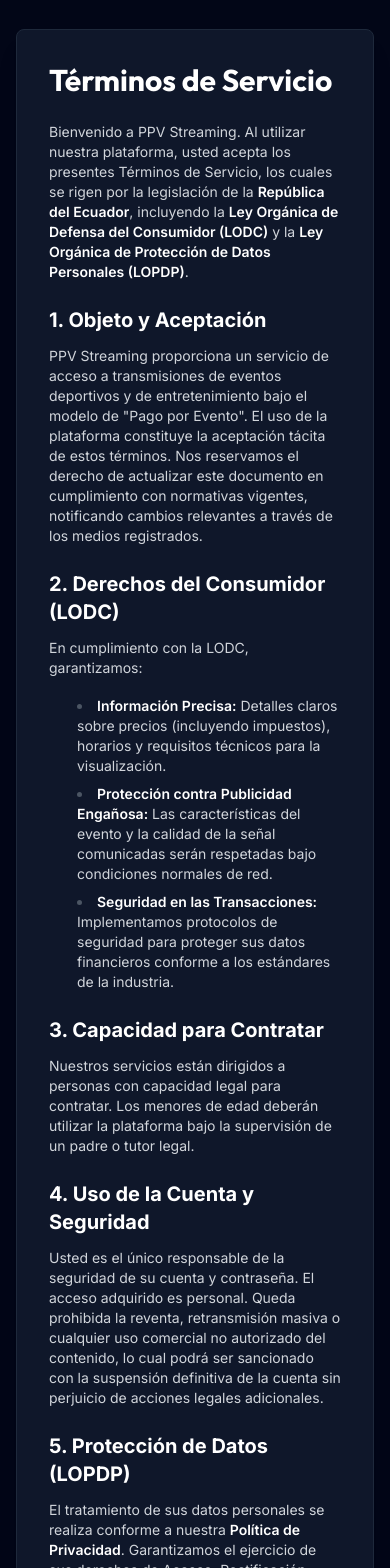
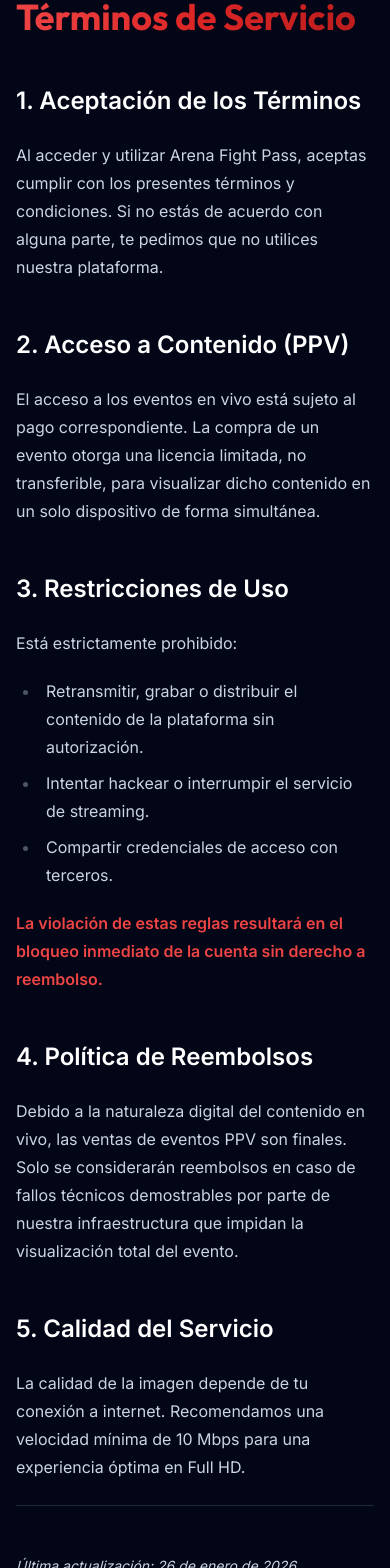
Before and after one commit to azambrano-ctrl/PPV-OFICIAL, a Next.js app in the folder webapp/: page /terms in a window 390 px wide. Shown: the part 99-1667 px from the top of the page. Built offline with nearby package versions, Linux system fonts and the light colour scheme; no server answers.

Commit message:
Feat: add legal pages and update footer links for Google trust

```diff
--- a/webapp/src/app/privacy/page.tsx
+++ b/webapp/src/app/privacy/page.tsx
@@ -1,58 +1,63 @@
 import React from 'react';
 
-export default function PrivacyPage() {
+export default function PrivacyPolicy() {
     return (
-        <div className="min-h-screen bg-dark-950 pt-32 pb-12 px-4 sm:px-6 lg:px-8 text-dark-200">
-            <div className="max-w-3xl mx-auto bg-dark-900 shadow-xl rounded-lg p-8 border border-dark-800">
-                <h1 className="text-3xl font-display font-bold text-white mb-6">Política de Privacidad</h1>
+        <div className="bg-dark-950 min-h-screen pt-24 pb-12">
+            <div className="container-custom max-w-4xl">
+                <h1 className="text-4xl font-display font-bold mb-8 gradient-text">Política de Privacidad</h1>
 
-                <div className="prose prose-invert max-w-none">
-                    <p className="mb-4">
-                        Bienvenido a PPV Streaming. Nos tomamos muy en serio la privacidad de sus datos personales.
-                        Esta Política de Privacidad describe cómo recopilamos, usamos y protegemos su información,
-                        en cumplimiento con la <strong>Ley Orgánica de Protección de Datos Personales (LOPDP)</strong> de la República del Ecuador.
-                    </p>
+                <div className="prose prose-invert max-w-none space-y-6 text-dark-300">
+                    <section>
+                        <h2 className="text-2xl font-semibold text-white">1. Información que recopilamos</h2>
+                        <p>
+                            En Arena Fight Pass, recopilamos información necesaria para brindarte el mejor servicio de streaming. Esto incluye:
+                        </p>
+                        <ul className="list-disc pl-6 space-y-2">
+                            <li>Información de registro (nombre, correo electrónico).</li>
+                            <li>Datos de pago (procesados de forma segura a través de Stripe y PayPal).</li>
+                            <li>Información técnica (dirección IP, tipo de dispositivo) para optimizar la calidad del streaming.</li>
+                        </ul>
+                    </section>
 
-                    <h2 className="text-xl font-bold text-white mt-6 mb-3">1. Responsable del Tratamiento</h2>
-                    <p className="mb-4">
-                        PPV Streaming (en adelante "la Plataforma") es el responsable del tratamiento de los datos personales
-                        que usted nos proporciona. Para cualquier consulta, puede contactarnos a través de nuestros canales oficiales.
-                    </p>
+                    <section>
+                        <h2 className="text-2xl font-semibold text-white">2. Uso de la información</h2>
+                        <p>
+                            Utilizamos tu información para:
+                        </p>
+                        <ul className="list-disc pl-6 space-y-2">
+                            <li>Gestionar tu acceso a los eventos en vivo.</li>
+                            <li>Procesar tus compras y suscripciones.</li>
+                            <li>Enviarte notificaciones sobre próximos eventos si así lo autorizas.</li>
+                            <li>Prevenir el fraude y asegurar la integridad de nuestra plataforma.</li>
+                        </ul>
+                    </section>
 
-                    <h2 className="text-xl font-bold text-white mt-6 mb-3">2. Datos que Recopilamos</h2>
-                    <ul className="list-disc list-inside mb-4 space-y-2">
-                        <li><strong>Datos de Identificación:</strong> Nombre, correo electrónico, imagen de perfil (a través de Facebook/Google Login).</li>
-                        <li><strong>Datos de Transacción:</strong> Historial de compras de eventos (no almacenamos números completos de tarjetas de crédito).</li>
-                        <li><strong>Datos Técnicos:</strong> Dirección IP, tipo de navegador y registros de acceso para seguridad.</li>
-                    </ul>
+                    <section>
+                        <h2 className="text-2xl font-semibold text-white">3. Protección de datos</h2>
+                        <p>
+                            Implementamos medidas de seguridad robustas para proteger tus datos personales. No vendemos ni compartimos tu información con terceros con fines comerciales. Tus datos de pago están cifrados y se manejan cumpliendo con los estándares PCI-DSS.
+                        </p>
+                    </section>
 
-                    <h2 className="text-xl font-bold text-white mt-6 mb-3">3. Finalidad del Tratamiento</h2>
-                    <p className="mb-4">
-                        Sus datos serán utilizados exclusivamente para:
-                    </p>
-                    <ul className="list-disc list-inside mb-4 space-y-2">
-                        <li>Permitir el acceso y autenticación en la plataforma.</li>
-                        <li>Procesar los pagos de los eventos PPV (Pay-Per-View).</li>
-                        <li>Enviar notificaciones relacionadas con los eventos adquiridos.</li>
-                        <li>Mejorar la seguridad y prevenir fraudes.</li>
-                    </ul>
+                    <section>
+                        <h2 className="text-2xl font-semibold text-white">4. Tus derechos</h2>
+                        <p>
+                            Tienes derecho a acceder, rectificar o eliminar tus datos personales en cualquier momento a través de la configuración de tu cuenta o contactando a nuestro equipo de soporte.
+                        </p>
+                    </section>
 
-                    <h2 className="text-xl font-bold text-white mt-6 mb-3">4. Derechos del Titular (LOPDP)</h2>
-                    <p className="mb-4">
-                        De acuerdo con la ley ecuatoriana, usted tiene derecho a: Acceso, Rectificación, Eliminación,
-                        Oposición y Portabilidad de sus datos. Para ejercer estos derechos, contáctenos mediante el formulario de soporte.
-                    </p>
+                    <section>
+                        <h2 className="text-2xl font-semibold text-white">5. Cookies</h2>
+                        <p>
+                            Utilizamos cookies para mantener tu sesión activa y recordar tus preferencias de visualización. Puedes gestionar las cookies desde la configuración de tu navegador.
+                        </p>
+                    </section>
 
-                    <h2 className="text-xl font-bold text-white mt-6 mb-3">5. Eliminación de Datos (Facebook/Google)</h2>
-                    <p className="mb-4">
-                        Si utilizó Facebook o Google para iniciar sesión y desea eliminar los datos asociados a su cuenta,
-                        puede solicitar la eliminación completa de su perfil desde la configuración de usuario de nuestra plataforma
-                        o contactando a soporte para la eliminación manual inmediata.
-                    </p>
-
-                    <p className="mt-8 text-sm text-dark-400">
-                        Última actualización: {new Date().toLocaleDateString('es-EC')}
-                    </p>
+                    <section className="pt-8 border-t border-dark-800">
+                        <p className="text-sm italic">
+                            Última actualización: 26 de enero de 2026.
+                        </p>
+                    </section>
                 </div>
             </div>
         </div>
--- a/webapp/src/app/refunds/page.tsx
+++ b/webapp/src/app/refunds/page.tsx
@@ -1,49 +1,36 @@
 import React from 'react';
 
-export default function RefundsPage() {
+export default function RefundPolicy() {
     return (
-        <div className="min-h-screen bg-dark-950 pt-32 pb-12 px-4 sm:px-6 lg:px-8 text-dark-200">
-            <div className="max-w-3xl mx-auto bg-dark-900 shadow-xl rounded-lg p-8 border border-dark-800">
-                <h1 className="text-3xl font-display font-bold text-white mb-6">Política de Reembolsos</h1>
+        <div className="bg-dark-950 min-h-screen pt-24 pb-12">
+            <div className="container-custom max-w-4xl">
+                <h1 className="text-4xl font-display font-bold mb-8 gradient-text">Política de Reembolsos</h1>
 
-                <div className="prose prose-invert max-w-none text-sm md:text-base">
-                    <p className="mb-4">
-                        En PPV Streaming, valoramos su satisfacción y operamos bajo estricto cumplimiento de la <strong>Ley Orgánica de Defensa del Consumidor (LODC)</strong> de la República del Ecuador.
-                    </p>
+                <div className="prose prose-invert max-w-none space-y-6 text-dark-300">
+                    <section>
+                        <h2 className="text-2xl font-semibold text-white">Condiciones de Reembolso</h2>
+                        <p>
+                            En Arena Fight Pass nos esforzamos por ofrecer la mejor calidad de streaming. Nuestra política de reembolsos es la siguiente:
+                        </p>
+                        <ul className="list-disc pl-6 space-y-2">
+                            <li><strong>Contenido Digital:</strong> Al ser un servicio de acceso inmediato a contenido digital en vivo, no se ofrecen reembolsos una vez que el evento ha comenzado, excepto por problemas técnicos mayores de nuestra plataforma.</li>
+                            <li><strong>Problemas Técnicos:</strong> Si experimentas problemas técnicos persistentes (caída del servidor, error de señal de origen), puedes solicitar un reembolso o crédito para un futuro evento dentro de las 24 horas posteriores al mismo.</li>
+                            <li><strong>Error de Compra:</strong> Si realizaste una compra por error y no has accedido al stream, contáctanos antes del inicio del evento para procesar una anulación.</li>
+                        </ul>
+                    </section>
 
-                    <h2 className="text-xl font-bold text-white mt-6 mb-3">1. Naturaleza del Servicio Digital</h2>
-                    <p className="mb-4">
-                        Nuestros servicios consisten en el suministro de contenido digital en tiempo real (streaming). Según el Art. 45 de la LODC y normativas internacionales de consumo digital, una vez que el servicio ha comenzado con el consentimiento del consumidor, el derecho de retracto puede verse limitado. No obstante, garantizamos la reversión de pago en casos específicos.
-                    </p>
+                    <section>
+                        <h2 className="text-2xl font-semibold text-white">Cómo solicitarlo</h2>
+                        <p>
+                            Envía un correo a soporte@arenafightpass.com con tu número de pedido y una breve descripción del problema. Nuestro equipo evaluará tu caso en un plazo de 48 horas.
+                        </p>
+                    </section>
 
-                    <h2 className="text-xl font-bold text-white mt-6 mb-3">2. Casos de Reversión de Pago y Reembolso</h2>
-                    <p className="mb-2">
-                        Usted tiene derecho a solicitar la devolución de su dinero en los siguientes supuestos:
-                    </p>
-                    <ul className="list-disc list-inside mb-4 space-y-2">
-                        <li><strong>Doble Cobro o Error en la Transacción:</strong> Cobros indebidos por fallas en la pasarela de pagos.</li>
-                        <li><strong>No Prestación del Servicio:</strong> Si por fallas técnicas imputables exclusivamente a PPV Streaming, el evento no puede ser visualizado y no se ofrece una solución alternativa (como reemisión o grabación).</li>
-                        <li><strong>Derecho de Retracto:</strong> Si la compra fue realizada por error y usted solicita la cancelación <strong>antes de que el evento inicie</strong>. Una vez iniciada la transmisión, el servicio se considera prestado.</li>
-                    </ul>
-
-                    <h2 className="text-xl font-bold text-white mt-6 mb-3">3. Garantía de Calidad</h2>
-                    <p className="mb-4">
-                        Si la calidad de la señal es deficiente por causas de origen (producción del evento), evaluaremos la entrega de compensaciones o reembolsos parciales conforme a lo estipulado en la LODC sobre servicios deficientes. Esto no aplica a fallas en la conexión de internet del usuario o dispositivos incompatibles.
-                    </p>
-
-                    <h2 className="text-xl font-bold text-white mt-6 mb-3">4. Procedimiento de Reclamo</h2>
-                    <p className="mb-4">
-                        Para ejercer sus derechos, debe enviar una solicitud al correo oficial de soporte en un plazo no mayor a <strong>48 horas</strong> hábiles tras el incidente. Deberá adjuntar el comprobante de pago y, de ser posible, evidencia de la falla técnica constatada.
-                    </p>
-
-                    <h2 className="text-xl font-bold text-white mt-6 mb-3">5. Plazos de Devolución</h2>
-                    <p className="mb-4">
-                        Una vez aprobado el reembolso, el proceso de acreditación dependerá de los tiempos de su entidad bancaria (usualmente entre 5 a 15 días laborables). PPV Streaming emitirá el comprobante de reversión de forma inmediata.
-                    </p>
-
-                    <p className="mt-8 text-sm text-dark-400">
-                        Última actualización: {new Date().toLocaleDateString('es-EC')}
-                    </p>
+                    <section className="pt-8 border-t border-dark-800">
+                        <p className="text-sm italic">
+                            Última actualización: 26 de enero de 2026.
+                        </p>
+                    </section>
                 </div>
             </div>
         </div>
--- a/webapp/src/app/terms/page.tsx
+++ b/webapp/src/app/terms/page.tsx
@@ -1,59 +1,60 @@
 import React from 'react';
 
-export default function TermsPage() {
+export default function TermsOfService() {
     return (
-        <div className="min-h-screen bg-dark-950 pt-32 pb-12 px-4 sm:px-6 lg:px-8 text-dark-200">
-            <div className="max-w-3xl mx-auto bg-dark-900 shadow-xl rounded-lg p-8 border border-dark-800">
-                <h1 className="text-3xl font-display font-bold text-white mb-6">Términos de Servicio</h1>
+        <div className="bg-dark-950 min-h-screen pt-24 pb-12">
+            <div className="container-custom max-w-4xl">
+                <h1 className="text-4xl font-display font-bold mb-8 gradient-text">Términos de Servicio</h1>
 
-                <div className="prose prose-invert max-w-none text-sm md:text-base">
-                    <p className="mb-4">
-                        Bienvenido a PPV Streaming. Al utilizar nuestra plataforma, usted acepta los presentes Términos de Servicio, los cuales se rigen por la legislación de la <strong>República del Ecuador</strong>, incluyendo la <strong>Ley Orgánica de Defensa del Consumidor (LODC)</strong> y la <strong>Ley Orgánica de Protección de Datos Personales (LOPDP)</strong>.
+                <div className="prose prose-invert max-w-none space-y-6 text-dark-300">
+                    <section>
+                        <h2 className="text-2xl font-semibold text-white">1. Aceptación de los Términos</h2>
+                        <p>
+                            Al acceder y utilizar Arena Fight Pass, aceptas cumplir con los presentes términos y condiciones. Si no estás de acuerdo con alguna parte, te pedimos que no utilices nuestra plataforma.
                         </p>
+                    </section>
 
-                    <h2 className="text-xl font-bold text-white mt-6 mb-3">1. Objeto y Aceptación</h2>
-                    <p className="mb-4">
-                        PPV Streaming proporciona un servicio de acceso a transmisiones de eventos deportivos y de entretenimiento bajo el modelo de "Pago por Evento". El uso de la plataforma constituye la aceptación tácita de estos términos. Nos reservamos el derecho de actualizar este documento en cumplimiento con normativas vigentes, notificando cambios relevantes a través de los medios registrados.
+                    <section>
+                        <h2 className="text-2xl font-semibold text-white">2. Acceso a Contenido (PPV)</h2>
+                        <p>
+                            El acceso a los eventos en vivo está sujeto al pago correspondiente. La compra de un evento otorga una licencia limitada, no transferible, para visualizar dicho contenido en un solo dispositivo de forma simultánea.
                         </p>
+                    </section>
 
-                    <h2 className="text-xl font-bold text-white mt-6 mb-3">2. Derechos del Consumidor (LODC)</h2>
-                    <p className="mb-2">
-                        En cumplimiento con la LODC, garantizamos:
+                    <section>
+                        <h2 className="text-2xl font-semibold text-white">3. Restricciones de Uso</h2>
+                        <p>
+                            Está estrictamente prohibido:
                         </p>
-                    <ul className="list-disc list-inside mb-4 space-y-2">
-                        <li><strong>Información Precisa:</strong> Detalles claros sobre precios (incluyendo impuestos), horarios y requisitos técnicos para la visualización.</li>
-                        <li><strong>Protección contra Publicidad Engañosa:</strong> Las características del evento y la calidad de la señal comunicadas serán respetadas bajo condiciones normales de red.</li>
-                        <li><strong>Seguridad en las Transacciones:</strong> Implementamos protocolos de seguridad para proteger sus datos financieros conforme a los estándares de la industria.</li>
+                        <ul className="list-disc pl-6 space-y-2">
+                            <li>Retransmitir, grabar o distribuir el contenido de la plataforma sin autorización.</li>
+                            <li>Intentar hackear o interrumpir el servicio de streaming.</li>
+                            <li>Compartir credenciales de acceso con terceros.</li>
                         </ul>
+                        <p className="mt-2 text-primary-500 font-semibold">
+                            La violación de estas reglas resultará en el bloqueo inmediato de la cuenta sin derecho a reembolso.
+                        </p>
+                    </section>
 
-                    <h2 className="text-xl font-bold text-white mt-6 mb-3">3. Capacidad para Contratar</h2>
-                    <p className="mb-4">
-                        Nuestros servicios están dirigidos a personas con capacidad legal para contratar. Los menores de edad deberán utilizar la plataforma bajo la supervisión de un padre o tutor legal.
+                    <section>
+                        <h2 className="text-2xl font-semibold text-white">4. Política de Reembolsos</h2>
+                        <p>
+                            Debido a la naturaleza digital del contenido en vivo, las ventas de eventos PPV son finales. Solo se considerarán reembolsos en caso de fallos técnicos demostrables por parte de nuestra infraestructura que impidan la visualización total del evento.
                         </p>
+                    </section>
 
-                    <h2 className="text-xl font-bold text-white mt-6 mb-3">4. Uso de la Cuenta y Seguridad</h2>
-                    <p className="mb-4">
-                        Usted es el único responsable de la seguridad de su cuenta y contraseña. El acceso adquirido es personal. Queda prohibida la reventa, retransmisión masiva o cualquier uso comercial no autorizado del contenido, lo cual podrá ser sancionado con la suspensión definitiva de la cuenta sin perjuicio de acciones legales adicionales.
+                    <section>
+                        <h2 className="text-2xl font-semibold text-white">5. Calidad del Servicio</h2>
+                        <p>
+                            La calidad de la imagen depende de tu conexión a internet. Recomendamos una velocidad mínima de 10 Mbps para una experiencia óptima en Full HD.
                         </p>
+                    </section>
 
-                    <h2 className="text-xl font-bold text-white mt-6 mb-3">5. Protección de Datos (LOPDP)</h2>
-                    <p className="mb-4">
-                        El tratamiento de sus datos personales se realiza conforme a nuestra <strong>Política de Privacidad</strong>. Garantizamos el ejercicio de sus derechos de Acceso, Rectificación, Eliminación y Oposición (Derechos ARCO) tal como lo establece la LOPDP en Ecuador.
+                    <section className="pt-8 border-t border-dark-800">
+                        <p className="text-sm italic">
+                            Última actualización: 26 de enero de 2026.
                         </p>
-
-                    <h2 className="text-xl font-bold text-white mt-6 mb-3">6. Propiedad Intelectual</h2>
-                    <p className="mb-4">
-                        Todo el material visual, auditivo y logotipos son propiedad exclusiva de PPV Streaming o sus licenciantes. El uso indebido será procesado bajo la Ley de Propiedad Intelectual del Ecuador.
-                    </p>
-
-                    <h2 className="text-xl font-bold text-white mt-6 mb-3">7. Jurisdicción y Competencia</h2>
-                    <p className="mb-4">
-                        Cualquier controversia que no pueda ser resuelta de mutuo acuerdo será sometida a los jueces competentes según la normativa procesal civil ecuatoriana y bajo las leyes de la República del Ecuador.
-                    </p>
-
-                    <p className="mt-8 text-sm text-dark-400">
-                        Última actualización: {new Date().toLocaleDateString('es-EC')}
-                    </p>
+                    </section>
                 </div>
             </div>
         </div>
```
Also changed, not shown: webapp/src/components/Footer.tsx (+4 -4 lines). Lines whose indentation alone changed are shown as unchanged.
